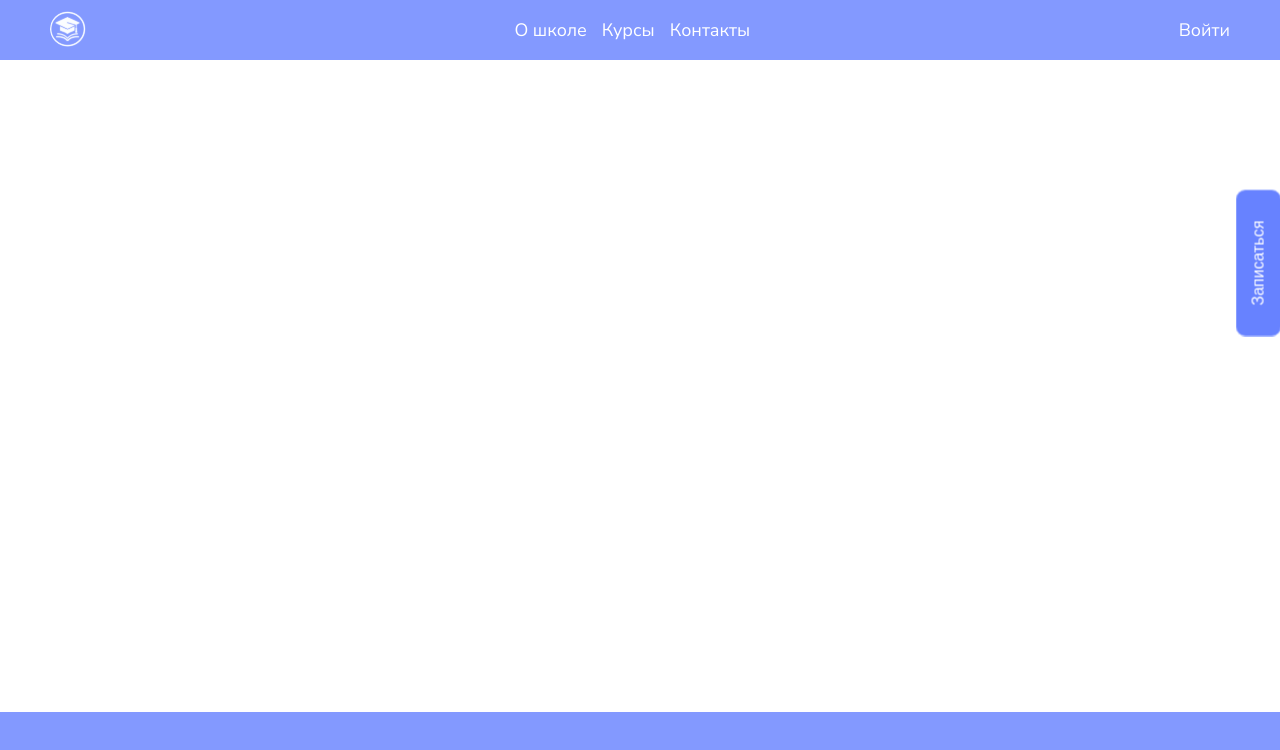
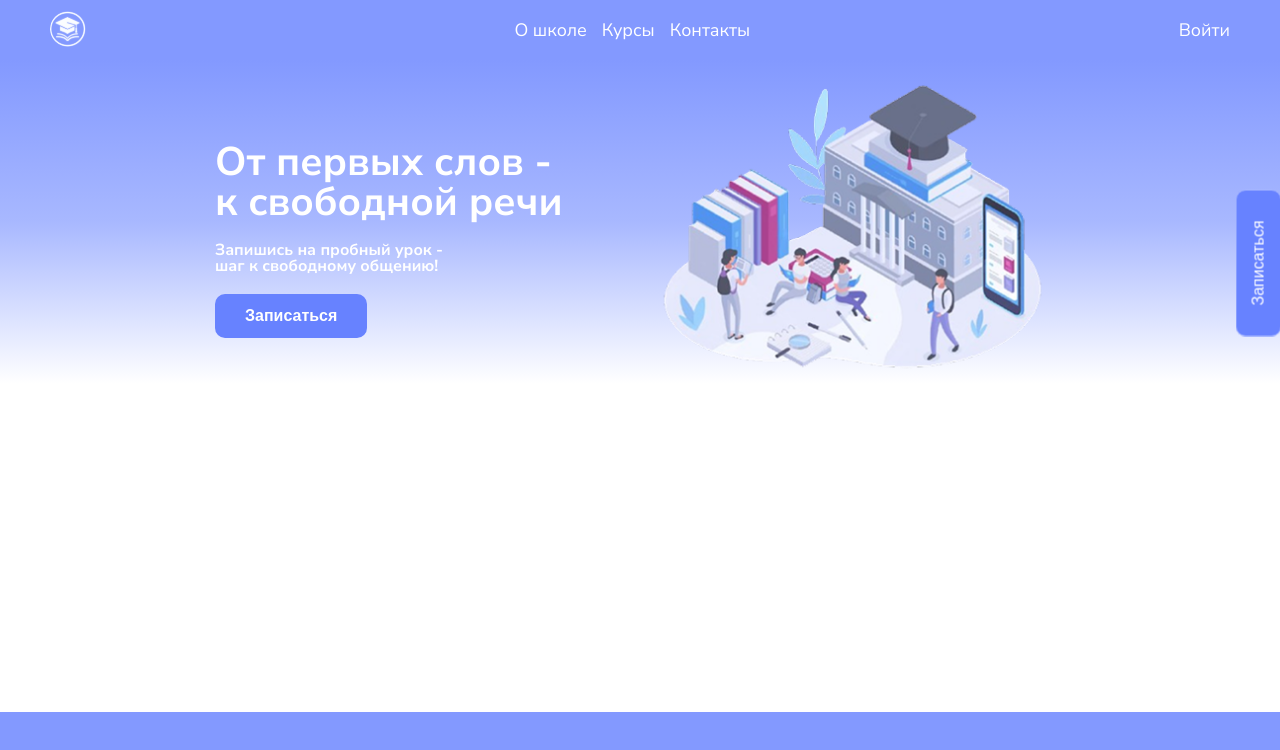
Before and after one commit to daniarmakyev/Evrika, a Next.js app: page / in a window 1280 px wide. Shown: the top 750 px of the page. Built offline with nearby package versions, Linux system fonts and the light colour scheme.

Commit message:
Added quote section in home page

```diff
--- a/src/app/page.tsx
+++ b/src/app/page.tsx
@@ -1,6 +1,7 @@
 import Header from "@components/Header";
 import AsideButton from "@components/AsideButton";
 import Footer from "@components/Footer";
+import QuoteSection from "@components/QuoteSection";
 
 export default function Home() {
   return (
@@ -8,6 +9,7 @@ export default function Home() {
       <Header />
       <main className="App">
         <AsideButton />
+        <QuoteSection />
       </main>
       <Footer />
     </>
--- /dev/null
+++ b/src/components/QuoteSection/index.tsx
@@ -0,0 +1,46 @@
+'use client';
+
+import React from "react";
+import styles from "./styles.module.scss";
+import Image from "next/image";
+
+const QuoteSection = ({}) => {
+  const scrollToSignup = () => {
+    const section = document.getElementById("signup");
+    if (section) {
+      section.scrollIntoView({ behavior: "smooth" });
+    }
+  };
+
+  return (
+    <section className={styles.quote}>
+      <div className={styles.quote__container}>
+        <div className={styles.quote__info}>
+          <div className={styles.quote__title}>
+            <h1>От первых слов - к свободной речи</h1>
+          </div>
+          <div className={styles.quote__description}>
+            <p>Запишись на пробный урок - шаг к свободному общению!</p>
+          </div>
+          <div className={styles.quote__btn}>
+            <button onClick={scrollToSignup}>
+              <span>Записаться</span>
+            </button>
+          </div>
+        </div>
+        <div className={styles.quote__image}>
+          <Image
+            src="/assets/images/quote.png"
+            alt="image quote"
+            width={600}
+            height={600}
+            priority
+            quality={100}
+          />
+        </div>
+      </div>
+    </section>
+  )
+};
+
+export default QuoteSection;
--- /dev/null
+++ b/src/components/QuoteSection/styles.module.scss
@@ -0,0 +1,96 @@
+@import "../../styles/varibles";
+@import "../../styles/mixins/";
+
+.quote {
+  width: 100%;
+  height: 100%;
+  display: flex;
+  align-items: center;
+  justify-content: center;
+  background: $bg-gradient-secondary;
+  margin-top: var(--header-height);
+  margin-bottom: 100px;
+
+  &__container {
+    width: 100%;
+    height: 100%;
+    display: flex;
+    align-items: center;
+    justify-content: center;
+    padding: 20px 215px;
+
+    h1, p, span {
+      font-weight: bold;
+      line-height: 100%;
+      color: $White;
+    }
+  }
+
+  &__info  {
+    width: 50%;
+    height: 100%;
+    display: flex;
+    flex-direction: column;
+    align-items: center;
+    justify-content: center;
+  }
+
+  &__title {
+    width: 100%;
+    height: 100%;
+    display: flex;
+    margin-bottom: 20px;
+
+    h1 {
+      width: 85%;
+      font-size: 40px;
+    }
+  }
+
+  &__description {
+    width: 100%;
+    height: 100%;
+    display: flex;
+    margin-bottom: 20px;
+
+    p {
+      width: 60%;
+      font-size: 16px;
+    }
+  }
+
+  &__btn {
+    width: 100%;
+    height: 100%;
+    display: flex;
+
+    button {
+      background: $primary-button;
+      border-radius: 10px;
+      transition: all .3s ease-in-out;
+      cursor: pointer;
+      padding: 14px 30px;
+
+      span {
+        font-size: 16px;
+      }
+
+      &:hover {
+        background: #8399ff;
+      }
+    }
+  }
+
+  &__image {
+    width: 50%;
+    height: 100%;
+    display: flex;
+    align-items: flex-start;
+    justify-content: center;
+
+    img {
+      width: 460px;
+      height: 320px;
+    }
+  }
+}
--- a/src/styles/_varibles.scss
+++ b/src/styles/_varibles.scss
@@ -57,3 +57,9 @@ $bg-gradient: linear-gradient(
   rgb(168, 184, 255) 53.472%,
   rgb(252, 252, 252) 106.944%
 );
+$bg-gradient-secondary: linear-gradient(
+  180deg,
+  rgb(131, 153, 255) 0%,
+  rgb(168, 184, 255) 45%,
+  rgb(255, 255, 255) 90%
+);
--- a/src/styles/global.scss
+++ b/src/styles/global.scss
@@ -29,7 +29,7 @@
 }
 
 html {
-  --header-height: 40px;
+  --header-height: 60px;
   --header-offset: 40px;
   --header-compensation: -40px;
   --container-offset: #{$container};
@@ -133,7 +133,8 @@ body {
   font-size: 16px;
   font-weight: 400;
   font-style: normal;
-  background: var(--bg);
+  // background: var(--bg);
+  background: $White;
   color: var(--text);
   position: relative;
 
```
Also changed, not shown: public/assets/images/quote.png (added).
